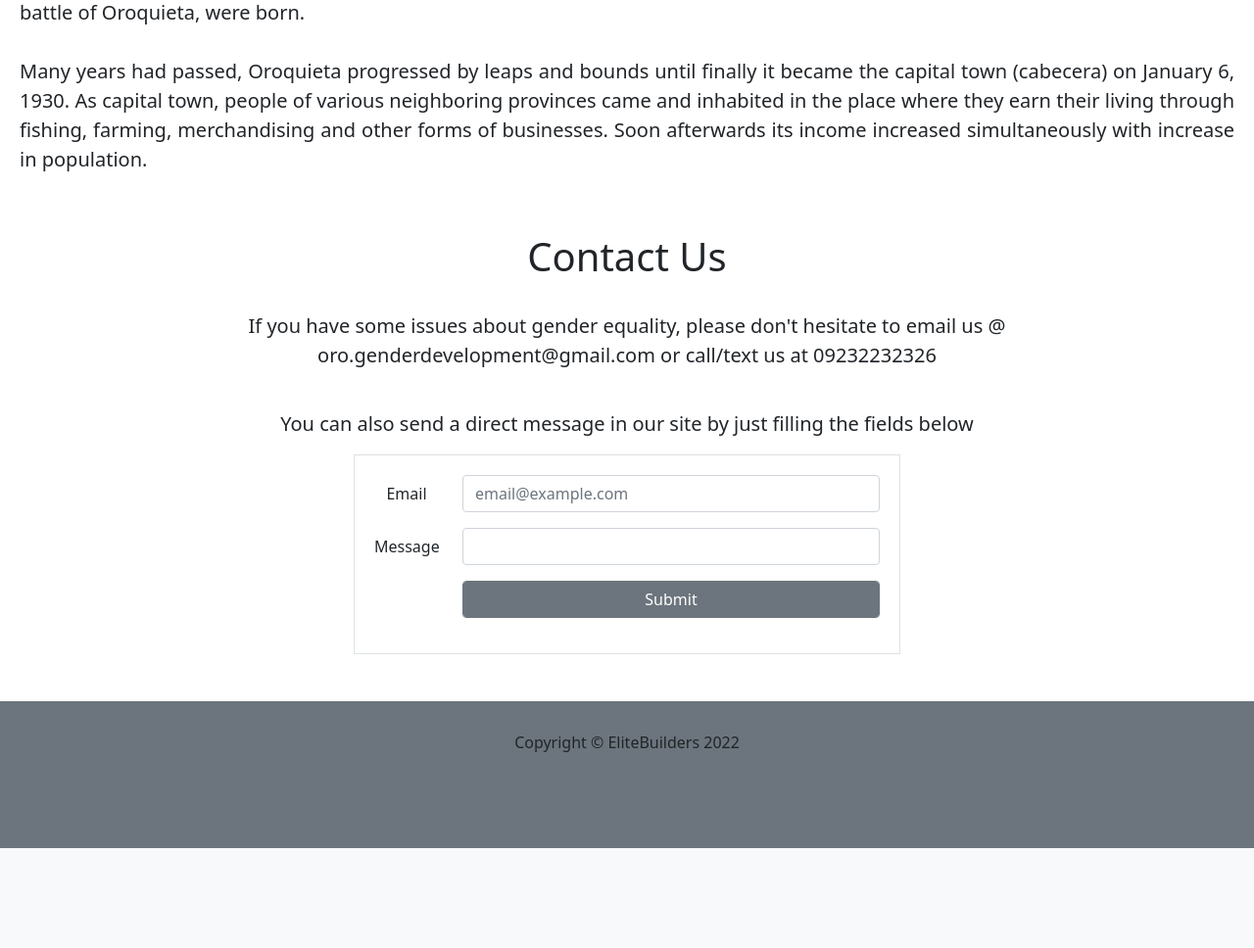
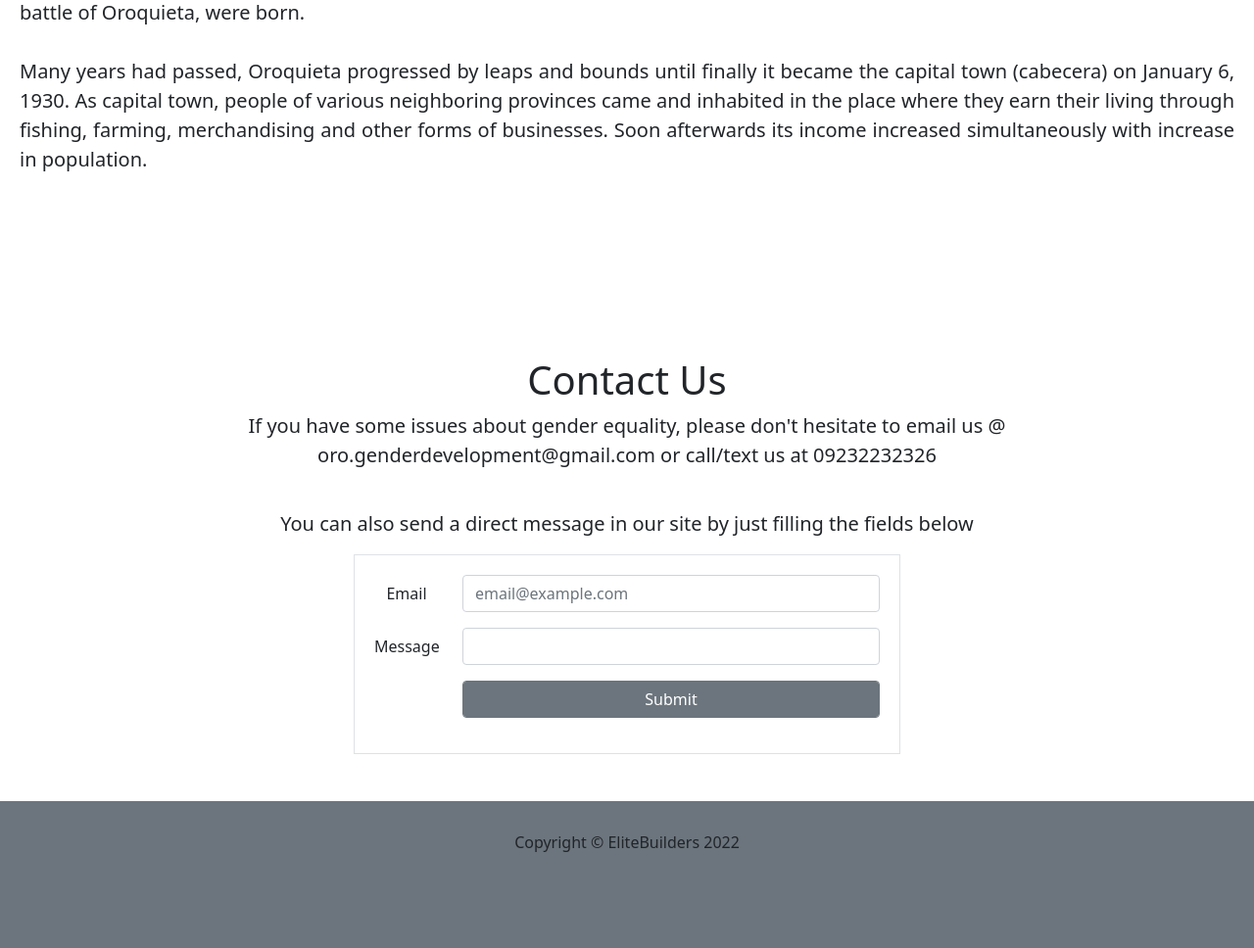
Before and after one commit to reypatoy/gns, a Django app: page /AboutUs/ in a window 1280 px wide. Shown: the part 1044-2012 px from the top of the page at 98% size. Before the commit the page ends 1910 px from the top, so only its background shows below. Run offline with Django 4.2, Linux system fonts and the light colour scheme; some libraries are stand-ins or nearby versions.

Commit message:
adjusting contact us section

```diff
--- a/pages/templates/aboutus.html
+++ b/pages/templates/aboutus.html
@@ -34,8 +34,11 @@
                  in population.
             </p>
         </div>
-        <div class="container text-center" id="ContactUs"><br>
-            <h1>Contact Us</h1><br>
+        <div class="container" id="ContactUs" style="height: 150px;">
+
+        </div>
+        <div class="container text-center">
+            <h1>Contact Us</h1>
             <p style="font-size: 20px;">
                 If you have some issues about gender equality,
                 please don't hesitate to email us
```
